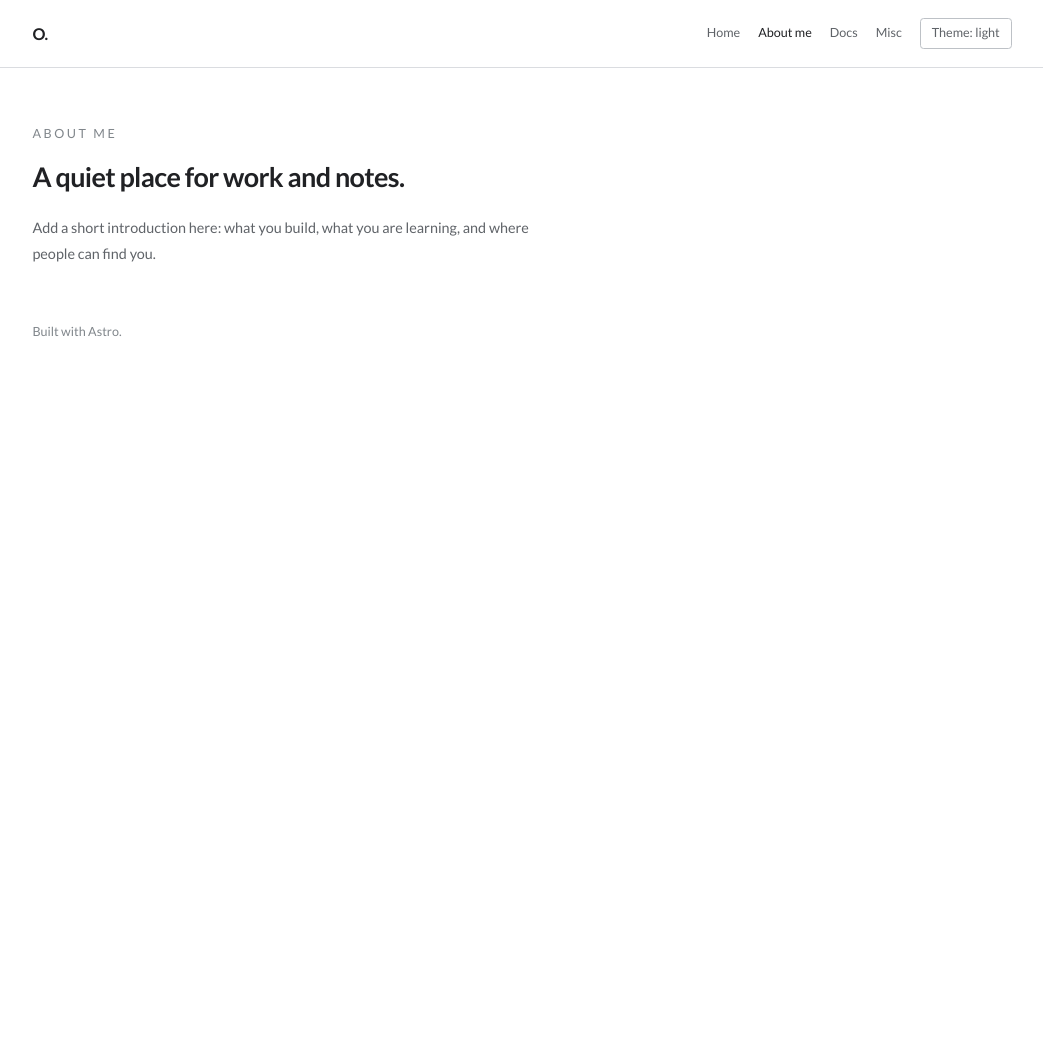
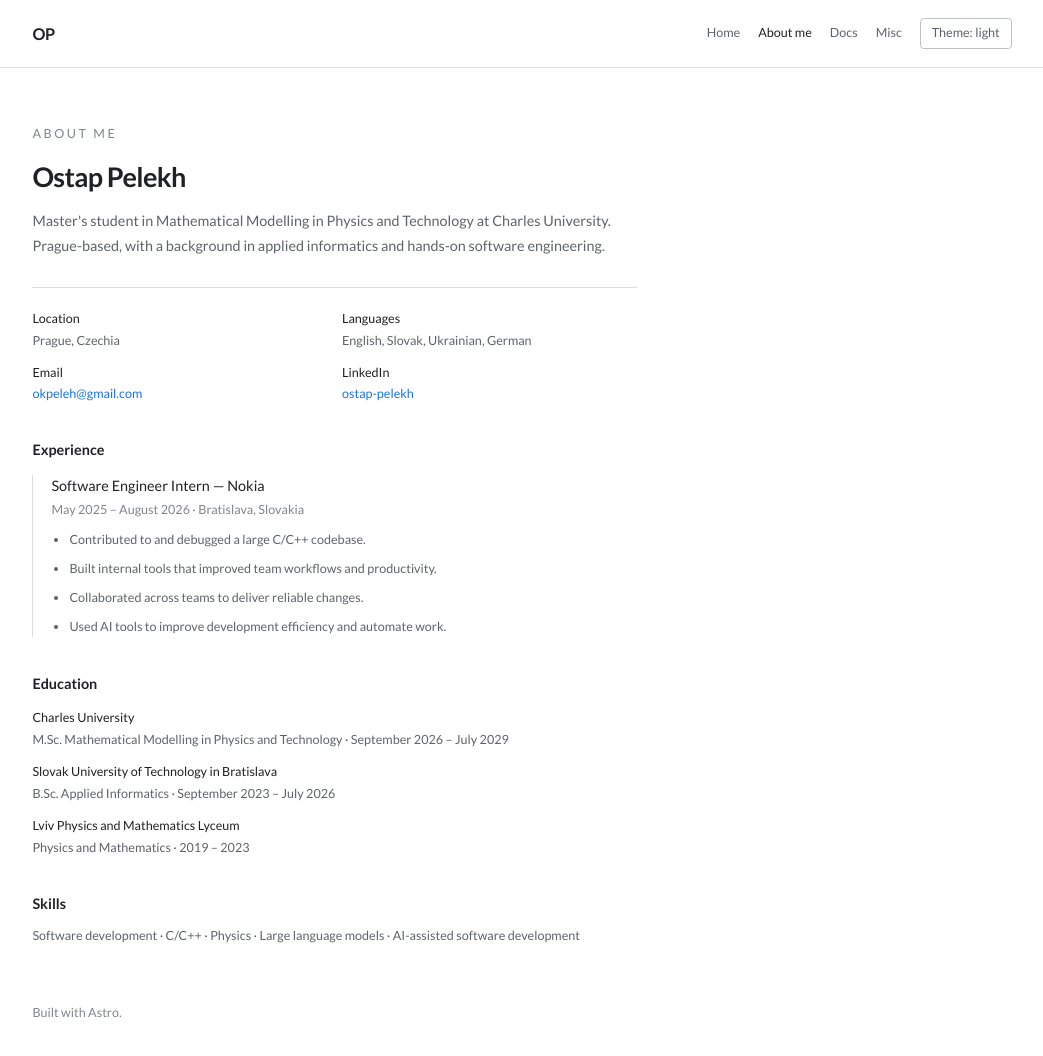
Before and after one commit to Ostap4ello/ostap4ello-page, an Astro site: page /ostap4ello-page/about in a window 1280 px wide. Shown: the whole page, without its empty margins (118-1161 px from the left). Before the commit the page ends 800 px from the top, so only its background shows below. Built offline with nearby package versions, Linux system fonts and the light colour scheme; Astro itself is replaced by a stand-in of ours.

Commit message:
feat: populate portfolio from profile
Add Ostap Pelekh's summary, Nokia experience, education, skills, location, and contact links to the Home and About pages.

Co-authored-by: Copilot <223556219+Copilot@users.noreply.github.com>

```diff
--- a/src/layouts/SiteLayout.astro
+++ b/src/layouts/SiteLayout.astro
@@ -41,7 +41,7 @@ const links = [
   <body class="min-h-screen bg-[var(--background)] text-[var(--text)] antialiased">
     <header class="sticky top-0 z-20 border-b border-[var(--border)] bg-[var(--background)]">
       <nav class="mx-auto flex max-w-6xl flex-wrap items-center justify-between gap-4 px-5 py-5 sm:px-8" aria-label="Main navigation">
-        <a class="text-lg font-semibold tracking-tight text-[var(--text)]" href={withBase()}>O.</a>
+        <a class="text-lg font-semibold tracking-tight text-[var(--text)]" href={withBase()} aria-label="Ostap Pelekh home">OP</a>
         <div class="flex flex-wrap items-center justify-end gap-x-5 gap-y-2 text-sm text-[var(--text-muted)]">
           {links.map((link) => (
             <a
--- a/src/pages/about.astro
+++ b/src/pages/about.astro
@@ -5,9 +5,67 @@ import SiteLayout from '../layouts/SiteLayout.astro';
 <SiteLayout title="About me — O." active="about">
   <section class="max-w-2xl">
     <p class="text-sm font-medium uppercase tracking-[0.2em] text-[var(--text-subtle)]">About me</p>
-    <h1 class="mt-5 text-2xl font-semibold tracking-tight text-[var(--text)] sm:text-3xl">A quiet place for work and notes.</h1>
-    <p class="mt-6 max-w-xl text-base leading-7 text-[var(--text-muted)]">
-      Add a short introduction here: what you build, what you are learning, and where people can find you.
+    <h1 class="mt-5 text-2xl font-semibold tracking-tight text-[var(--text)] sm:text-3xl">Ostap Pelekh</h1>
+    <p class="mt-4 text-base leading-7 text-[var(--text-muted)]">
+      Master's student in Mathematical Modelling in Physics and Technology at Charles University. Prague-based, with a background in applied informatics and hands-on software engineering.
     </p>
+
+    <dl class="mt-8 grid gap-4 border-t border-[var(--border)] pt-6 text-sm sm:grid-cols-2">
+      <div>
+        <dt class="font-medium text-[var(--text)]">Location</dt>
+        <dd class="mt-1 text-[var(--text-muted)]">Prague, Czechia</dd>
+      </div>
+      <div>
+        <dt class="font-medium text-[var(--text)]">Languages</dt>
+        <dd class="mt-1 text-[var(--text-muted)]">English, Slovak, Ukrainian, German</dd>
+      </div>
+      <div>
+        <dt class="font-medium text-[var(--text)]">Email</dt>
+        <dd class="mt-1"><a class="text-[var(--accent)]" href="mailto:okpeleh@gmail.com">okpeleh@gmail.com</a></dd>
+      </div>
+      <div>
+        <dt class="font-medium text-[var(--text)]">LinkedIn</dt>
+        <dd class="mt-1"><a class="text-[var(--accent)]" href="https://www.linkedin.com/in/ostap-pelekh">ostap-pelekh</a></dd>
+      </div>
+    </dl>
+
+    <section class="mt-10">
+      <h2 class="text-base font-semibold text-[var(--text)]">Experience</h2>
+      <div class="mt-4 border-l border-[var(--border)] pl-5">
+        <h3 class="font-medium text-[var(--text)]">Software Engineer Intern — Nokia</h3>
+        <p class="mt-1 text-sm text-[var(--text-subtle)]">May 2025 – August 2026 · Bratislava, Slovakia</p>
+        <ul class="mt-3 list-disc space-y-2 pl-5 text-sm leading-6 text-[var(--text-muted)]">
+          <li>Contributed to and debugged a large C/C++ codebase.</li>
+          <li>Built internal tools that improved team workflows and productivity.</li>
+          <li>Collaborated across teams to deliver reliable changes.</li>
+          <li>Used AI tools to improve development efficiency and automate work.</li>
+        </ul>
+      </div>
+    </section>
+
+    <section class="mt-10">
+      <h2 class="text-base font-semibold text-[var(--text)]">Education</h2>
+      <div class="mt-4 grid gap-4 text-sm">
+        <div>
+          <h3 class="font-medium text-[var(--text)]">Charles University</h3>
+          <p class="mt-1 text-[var(--text-muted)]">M.Sc. Mathematical Modelling in Physics and Technology · September 2026 – July 2029</p>
+        </div>
+        <div>
+          <h3 class="font-medium text-[var(--text)]">Slovak University of Technology in Bratislava</h3>
+          <p class="mt-1 text-[var(--text-muted)]">B.Sc. Applied Informatics · September 2023 – July 2026</p>
+        </div>
+        <div>
+          <h3 class="font-medium text-[var(--text)]">Lviv Physics and Mathematics Lyceum</h3>
+          <p class="mt-1 text-[var(--text-muted)]">Physics and Mathematics · 2019 – 2023</p>
+        </div>
+      </div>
+    </section>
+
+    <section class="mt-10">
+      <h2 class="text-base font-semibold text-[var(--text)]">Skills</h2>
+      <p class="mt-3 text-sm leading-6 text-[var(--text-muted)]">
+        Software development · C/C++ · Physics · Large language models · AI-assisted software development
+      </p>
+    </section>
   </section>
 </SiteLayout>
--- a/src/pages/index.astro
+++ b/src/pages/index.astro
@@ -3,12 +3,12 @@ import SiteLayout from '../layouts/SiteLayout.astro';
 import { withBase } from '../lib/urls';
 ---
 
-<SiteLayout title="O. — Portfolio and notes" active="home">
+<SiteLayout title="Ostap Pelekh — Portfolio" description="Portfolio of Ostap Pelekh, software engineer and master's student in mathematical modelling." active="home">
   <section class="max-w-3xl">
-    <p class="text-sm font-medium uppercase tracking-[0.2em] text-[var(--text-subtle)]">Hello</p>
-    <h1 class="mt-5 text-2xl font-semibold tracking-tight text-[var(--text)] sm:text-3xl">Portfolio, notes, and experiments.</h1>
+    <p class="text-sm font-medium uppercase tracking-[0.2em] text-[var(--text-subtle)]">Ostap Pelekh</p>
+    <h1 class="mt-5 text-2xl font-semibold tracking-tight text-[var(--text)] sm:text-3xl">Software engineering and mathematical modelling.</h1>
     <p class="mt-6 max-w-2xl text-base leading-7 text-[var(--text-muted)]">
-      A minimal home for selected work and an evolving collection of things worth remembering.
+      Master's student at Charles University, with experience contributing to complex C/C++ systems and building internal developer tools.
     </p>
     <div class="mt-8 flex flex-wrap gap-4 text-sm">
       <a class="rounded-sm bg-[var(--accent)] px-5 py-3 font-medium text-white transition hover:bg-[var(--accent-strong)]" href={withBase('docs')}>Read the docs</a>
```
